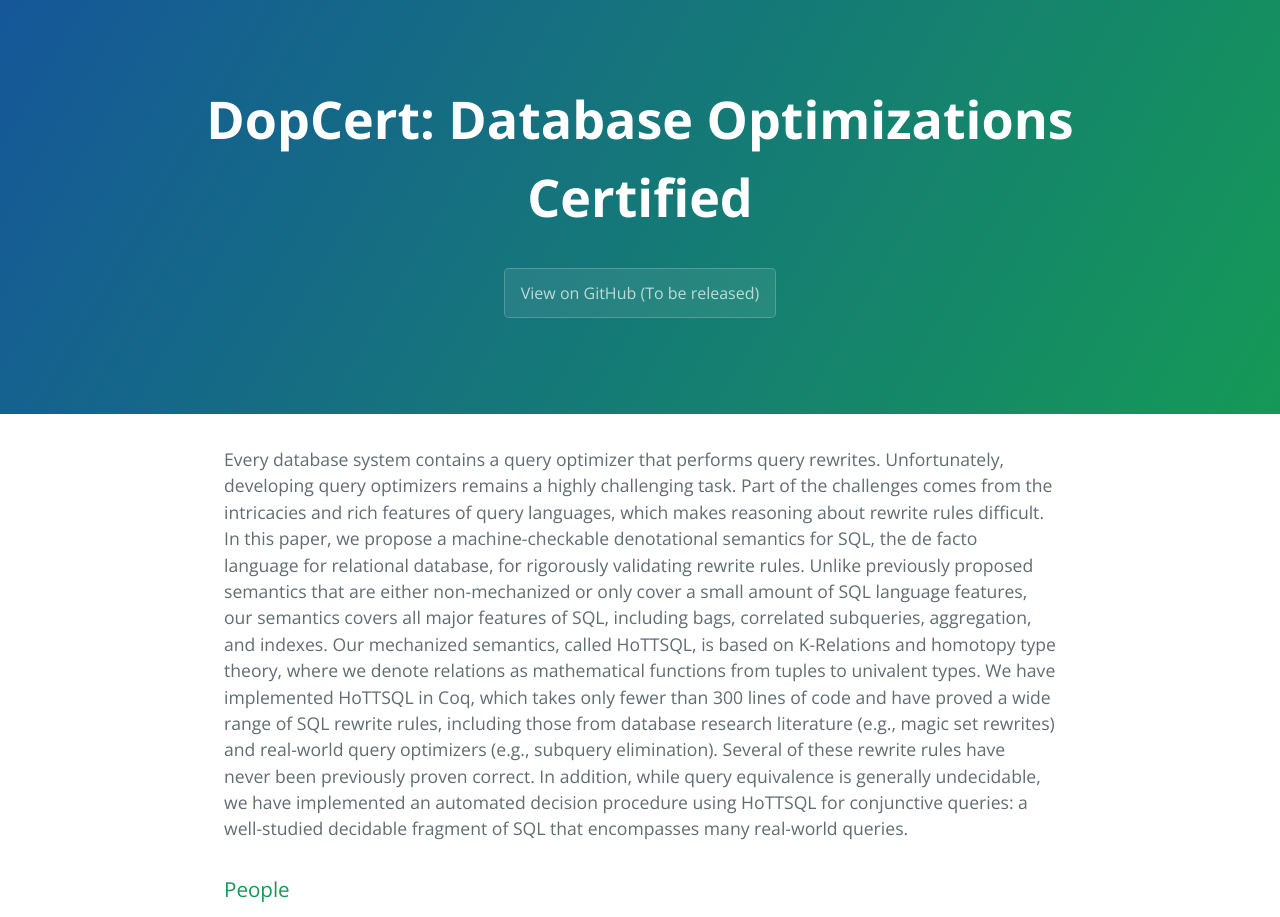
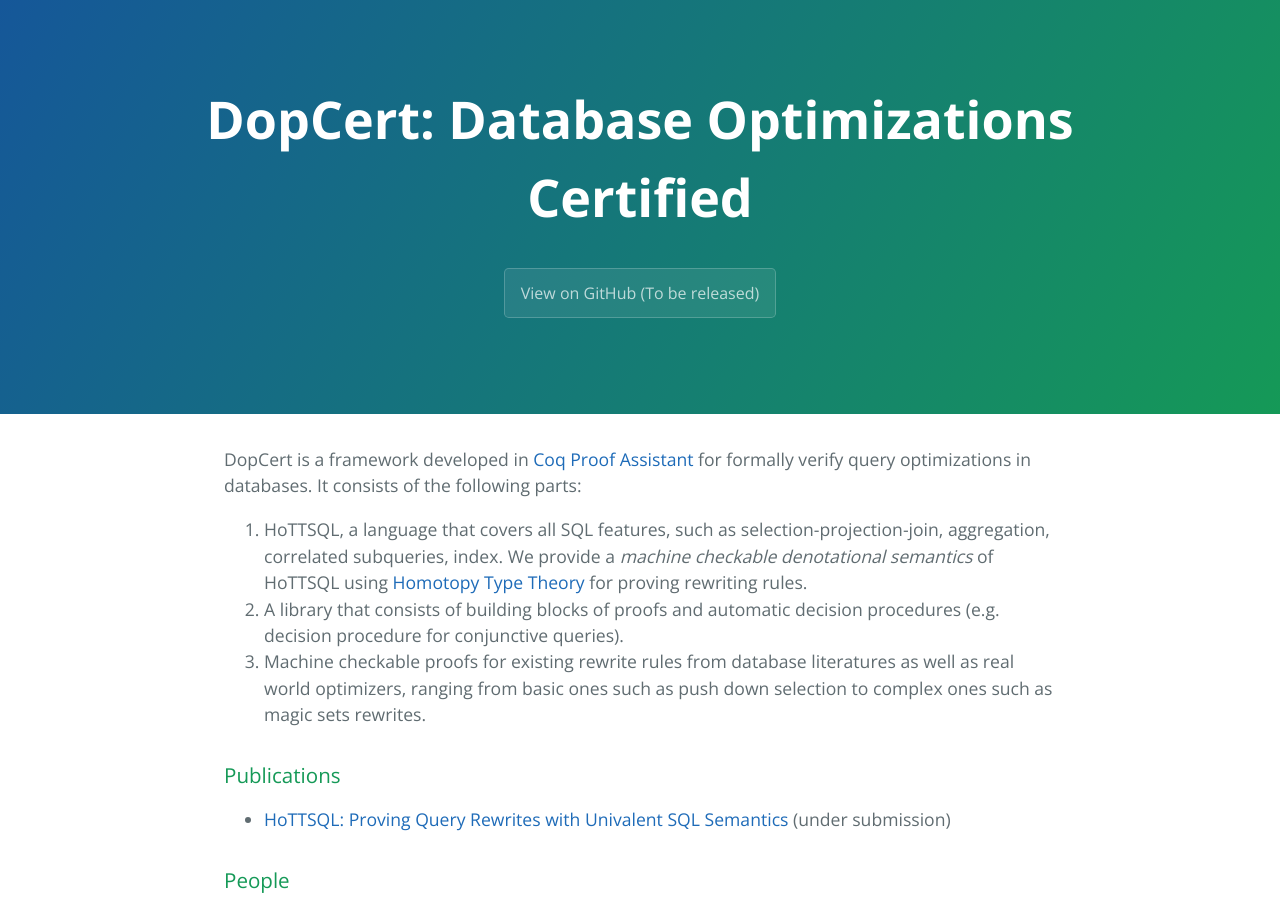
Before and after one commit to Mestway/DopCert-Website, a Jekyll site: the page built from index.markdown, in a window 1280 px wide. Shown: the top 917 px of the page. Built offline with Jekyll 4.4.1, drawn with Linux system fonts in a browser that asks for light colours.

Commit message:
update index

```diff
--- a/index.markdown
+++ b/index.markdown
@@ -5,25 +5,14 @@ group: "navigation"
 id: home
 ---
 
-Every database system contains a query optimizer that performs query rewrites.
-Unfortunately, developing query optimizers remains a highly challenging task.
-Part of the challenges comes from the intricacies and rich features of query
-languages, which makes reasoning about rewrite rules difficult. In this paper,
-we propose a machine-checkable denotational semantics for SQL, the de facto
-language for relational database, for rigorously validating rewrite rules.
-Unlike previously proposed semantics that are either non-mechanized or only
-cover a small amount of SQL language features, our semantics covers all major
-features of SQL, including bags, correlated subqueries, aggregation, and
-indexes. Our mechanized semantics, called HoTTSQL, is based on K-Relations and
-homotopy type theory, where we denote relations as mathematical functions from
-tuples to univalent types. We have implemented HoTTSQL in Coq, which takes only
-fewer than 300 lines of code and have proved a wide range of SQL rewrite rules,
-including those from database research literature (e.g., magic set rewrites) and
-real-world query optimizers (e.g., subquery elimination). Several of these
-rewrite rules have never been previously proven correct. In addition, while
-query equivalence is generally undecidable, we have implemented an automated
-decision procedure using HoTTSQL for conjunctive queries: a well-studied
-decidable fragment of SQL that encompasses many real-world queries.
+DopCert is a framework developed in [Coq Proof Assistant](https://coq.inria.fr/) for formally verify query optimizations in databases. It consists of the following parts:
+
+1. HoTTSQL, a language that covers all SQL features, such as selection-projection-join, aggregation, correlated subqueries, index. We provide a *machine checkable denotational semantics* of HoTTSQL using [Homotopy Type Theory](https://homotopytypetheory.org/) for proving rewriting rules.
+2. A library that consists of building blocks of proofs and automatic decision procedures (e.g. decision procedure for conjunctive queries).
+3. Machine checkable proofs for existing rewrite rules from database literatures as well as real world optimizers, ranging from basic ones such as push down selection to complex ones such as magic sets rewrites.
+
+### Publications
+* [HoTTSQL: Proving Query Rewrites with Univalent SQL Semantics]() (under submission)
 
 ### People
 
```
